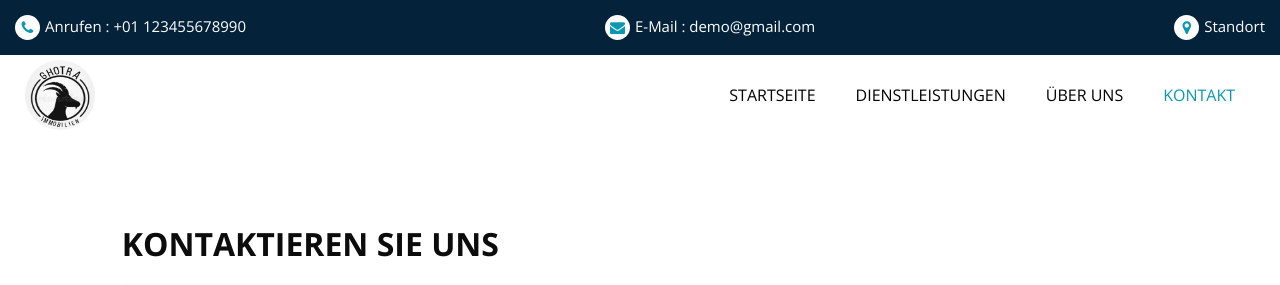
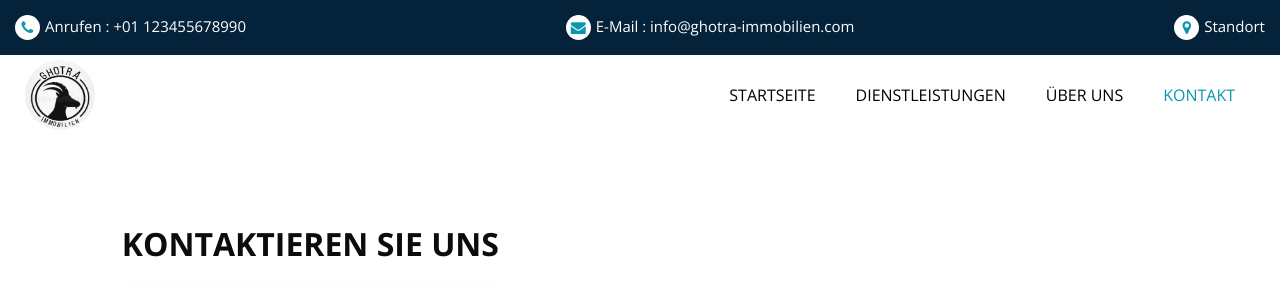
Before and after one commit to kartikprajapti123/Real-Estate-Consultant-Project, a Django app: page /contact/ in a window 1280 px wide; the page is wider, and only the part inside the window is pictured. Shown: the top 285 px of that part. Run offline with Django 5.2, Linux system fonts and the light colour scheme; some libraries are stand-ins or nearby versions.

Commit message:
Update base.html

```diff
--- a/harpreet_singh/templates/base.html
+++ b/harpreet_singh/templates/base.html
@@ -53,10 +53,10 @@
                 Anrufen : +01 123455678990
               </span>
             </a>
-            <a href="mailto:demo@gmail.com" target="_blank">
+            <a href="mailto:info@ghotra-immobilien.com" target="_blank">
               <i class="fa fa-envelope" aria-hidden="true"></i>
               <span>
-                E-Mail : demo@gmail.com
+                E-Mail : info@ghotra-immobilien.com
               </span>
             </a>
             <a href="https://maps.google.com/?q=virat+nagar+ahmedabad" target="_blank">
@@ -124,10 +124,10 @@
                       Anrufen +01 1234567890
                     </span>
                   </a>
-                  <a href="mailto:demo@gmail.com">
+                  <a href="mailto:info@ghotra-immobilien.com">
                     <i class="fa fa-envelope" aria-hidden="true"></i>
                     <span>
-                      demo@gmail.com
+                      info@ghotra-immobilien.com
                     </span>
                   </a>
                 </div>
```
